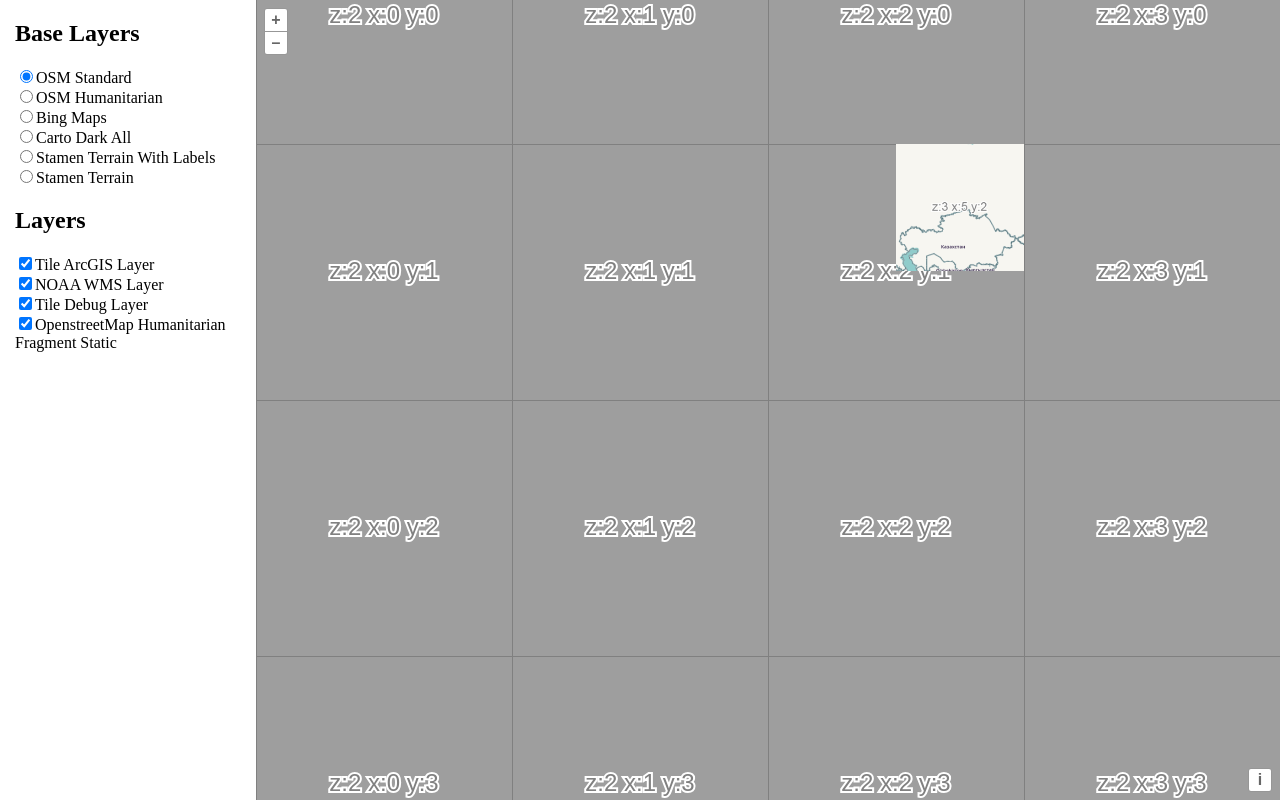
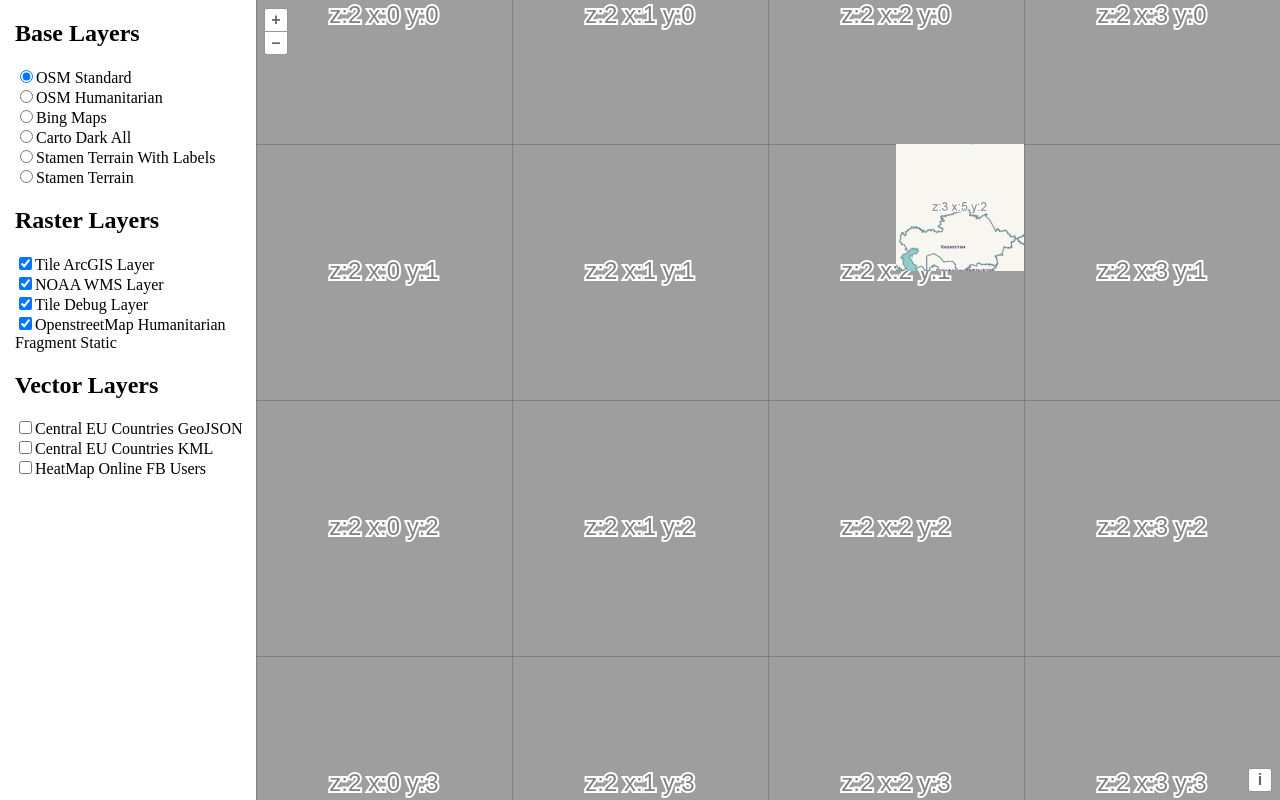
Before and after one commit to zdima40/openlayers-examples, a website built with Parcel: page examples/6-custom-layer-switcher/index.html in a window 1280 px wide. Built offline with nearby package versions, Linux system fonts and the light colour scheme; no server answers.

Commit message:
Add custom vector layer switcher example

```diff
--- a/examples/6-custom-layer-switcher/index.html
+++ b/examples/6-custom-layer-switcher/index.html
@@ -18,11 +18,16 @@
         <input type="radio" name='baseLayerRadioButton' value='StamenTerrainWithLabels'>Stamen Terrain With Labels<br>
         <input type="radio" name='baseLayerRadioButton' value='StamenTerrain'>Stamen Terrain<br>
 
-        <h2>Layers</h2>
+        <h2>Raster Layers</h2>
         <input type="checkbox" name='rasterLayerCheckbox' value='TileArcGISLayer' checked>Tile ArcGIS Layer<br>
         <input type="checkbox" name='rasterLayerCheckbox' value='NOAAWMSLayer' checked>NOAA WMS Layer<br>
         <input type="checkbox" name='rasterLayerCheckbox' value='TileDebugLayer' checked>Tile Debug Layer<br>
         <input type="checkbox" name='rasterLayerCheckbox' value='openstreetMapFragmentStatic' checked>OpenstreetMap Humanitarian Fragment Static<br>
+
+        <h2>Vector Layers</h2>
+        <input type="checkbox" name='vectorLayerCheckbox' value='CentralEUCountriesGeoJSON'>Central EU Countries GeoJSON<br>
+        <input type="checkbox" name='vectorLayerCheckbox' value='CentralEUCountriesKML'>Central EU Countries KML<br>
+        <input type="checkbox" name='vectorLayerCheckbox' value='OnlineFBUsers'>HeatMap Online FB Users<br>
       </div>
     </div>
     <div class="grid-2">
--- a/examples/6-custom-layer-switcher/main.js
+++ b/examples/6-custom-layer-switcher/main.js
@@ -2,6 +2,9 @@ import { Map, View } from 'ol';
 import TileLayer from 'ol/layer/Tile';
 import LayerGroup from 'ol/layer/Group';
 import ImageLayer from 'ol/layer/Image';
+import VectorImageLayer from 'ol/layer/VectorImage';
+import VectorLayer from 'ol/layer/Vector';
+import Heatmap from 'ol/layer/Heatmap';
 import OSM from 'ol/source/OSM';
 import BingMaps from 'ol/source/BingMaps';
 import XYZ from 'ol/source/XYZ';
@@ -10,11 +13,13 @@ import TileDebug from 'ol/source/TileDebug';
 import TileArcGISRest from 'ol/source/TileArcGISRest';
 import TileWMS from 'ol/source/TileWMS';
 import Static from 'ol/source/ImageStatic';
+import VectorSource from 'ol/source/Vector';
 import Attribution from 'ol/control/Attribution';
 import { defaults as defaultControls } from 'ol/control';
+import GeoJSON from 'ol/format/GeoJSON';
+import KML from 'ol/format/KML';
 
-
-function createBaseLayers() {
+function createBaseRasterLayers() {
   // Base Layers
   // Openstreet Map Standard
   const openstreetMapStandard = new TileLayer({
@@ -77,7 +82,7 @@ function createBaseLayers() {
   ];
 }
 
-function createLayers() {
+function createRaterLayers() {
   // TileDebug
   const tileDebugLayer = new TileLayer({
     source: new TileDebug(),
@@ -113,7 +118,7 @@ function createLayers() {
   // Static Image OpenstreetMap
   const openstreetMapFragmentStatic = new ImageLayer({
     source: new Static({
-      url: '/static_images/openlayers_static_humanitarian.PNG',
+      url: '/static/6-custom-layer-switcher/static_images/openlayers_static_humanitarian.PNG',
       imageExtent: [4991698.9328313675, 5050292.393744084, 10008191.828130603, 10013417.911357462],
       attributions: '<a href=https://www.openstreetmap.org/copyright/>© OpenStreetMap contributors<a/>',
     }),
@@ -121,6 +126,44 @@ function createLayers() {
   });
 
   return [tileArcGISLayer, NOAAWMSLayer, tileDebugLayer, openstreetMapFragmentStatic];
+}
+
+function createVectorLayers() {
+  // Vector Layers
+  // Central EU Countries GeoJSON VectorImage Layer
+  const EUCountriesGeoJSONVectorImage = new VectorImageLayer({
+    source: new VectorSource({
+      url: '/static/6-custom-layer-switcher/vector_data/Central_EU_countries_GEOJSON.geojson',
+      format: new GeoJSON()
+    }),
+    visible: false,
+    title: 'CentralEUCountriesGeoJSON'
+  });
+
+  // Central EU Countries KML
+  const EUCountriesKML = new VectorLayer({
+    source: new VectorSource({
+      url: '/static/6-custom-layer-switcher/vector_data/Central_EU_countries_KML.kml',
+      format: new KML()
+    }),
+    visible: false,
+    title: 'CentralEUCountriesKML'
+  });
+
+  // HeatMap
+  const heatMapOnlineFBUsers = new Heatmap({
+    source: new VectorSource({
+      url: '/static/6-custom-layer-switcher/vector_data/onlineFBUsers.geojson',
+      format: new GeoJSON()
+    }),
+    radius: 20,
+    blur: 12,
+    gradient: ['#DC143C', '#DC143C', '#000000', '#000000', '#000000'],
+    title: 'OnlineFBUsers',
+    visible: false
+  });
+
+  return [EUCountriesGeoJSONVectorImage, EUCountriesKML, heatMapOnlineFBUsers];
 }
 
 const attributionControl = new Attribution({
@@ -148,7 +191,7 @@ const map = createMap();
 
 // Layer Group
 const baseLayerGroup = new LayerGroup({
-  layers: createBaseLayers()
+  layers: createBaseRasterLayers()
 })
 map.addLayer(baseLayerGroup);
 
@@ -167,22 +210,37 @@ for (let baseLayerElement of baseLayerElements) {
 
 // Raster Tile Layer Group
 const rasterLayerGroup = new LayerGroup({
-  layers: createLayers()
+  layers: createRaterLayers()
 })
 map.addLayer(rasterLayerGroup);
 
+
 // Layer Switcher Logic for Raster Tile Layers
-const tileRasterLayerElements = document.querySelectorAll('.sidebar > input[type=checkbox]');
-for(let tileRasterLayerElement of tileRasterLayerElements){
-  tileRasterLayerElement.addEventListener('change', function() {
-    let tileRasterLayerElementValue = this.value;
-    let tileRasterLayer;
+const tileRasterLayerElements = document.getElementsByName('rasterLayerCheckbox');
+checkboxLayerSwitcher(tileRasterLayerElements, rasterLayerGroup)
 
-    rasterLayerGroup.getLayers().forEach(function(layer, index, array){
-      if(tileRasterLayerElementValue === layer.get('title')){
-        tileRasterLayer = layer;
-      }
-    })
-    tileRasterLayer.setVisible(this.checked);
-  })
+// Vector Tile Layer Group
+const vectorLayerGroup = new LayerGroup({
+  layers: createVectorLayers()
+})
+map.addLayer(vectorLayerGroup);
+
+// Layer Switcher Logic for Vector Layers
+const tileVectorLayerElements = document.getElementsByName('vectorLayerCheckbox');
+checkboxLayerSwitcher(tileVectorLayerElements, vectorLayerGroup)
+
+function checkboxLayerSwitcher(checkboxes, layerGroup) {
+  for (let checkbox of checkboxes) {
+    checkbox.addEventListener('change', function() {
+      let tileVectorLayerElementValue = this.value;
+      let tileVectorLayer;
+
+      layerGroup.getLayers().forEach(function(layer, index, array) {
+        if(tileVectorLayerElementValue === layer.get('title')) {
+          tileVectorLayer = layer;
+        }
+      });
+      tileVectorLayer.setVisible(this.checked);
+    });
+  }
 }
--- a/package.json
+++ b/package.json
@@ -14,6 +14,7 @@
     "proj4": "^2.8.0"
   },
   "devDependencies": {
+    "buffer": "^6.0.3",
     "parcel": "^2.7.0",
     "parcel-reporter-static-files-copy": "^1.4.0"
   }
```
Also changed, not shown: static/static/6-custom-layer-switcher/static_images/openlayers_static_humanitarian.PNG (renamed from static/static_images/openlayers_static_humanitarian.PNG), static/static/6-custom-layer-switcher/vector_data/Central_EU_countries_GEOJSON.geojson (added), static/static/6-custom-layer-switcher/vector_data/onlineFBUsers.geojson (added), 2 other files.
